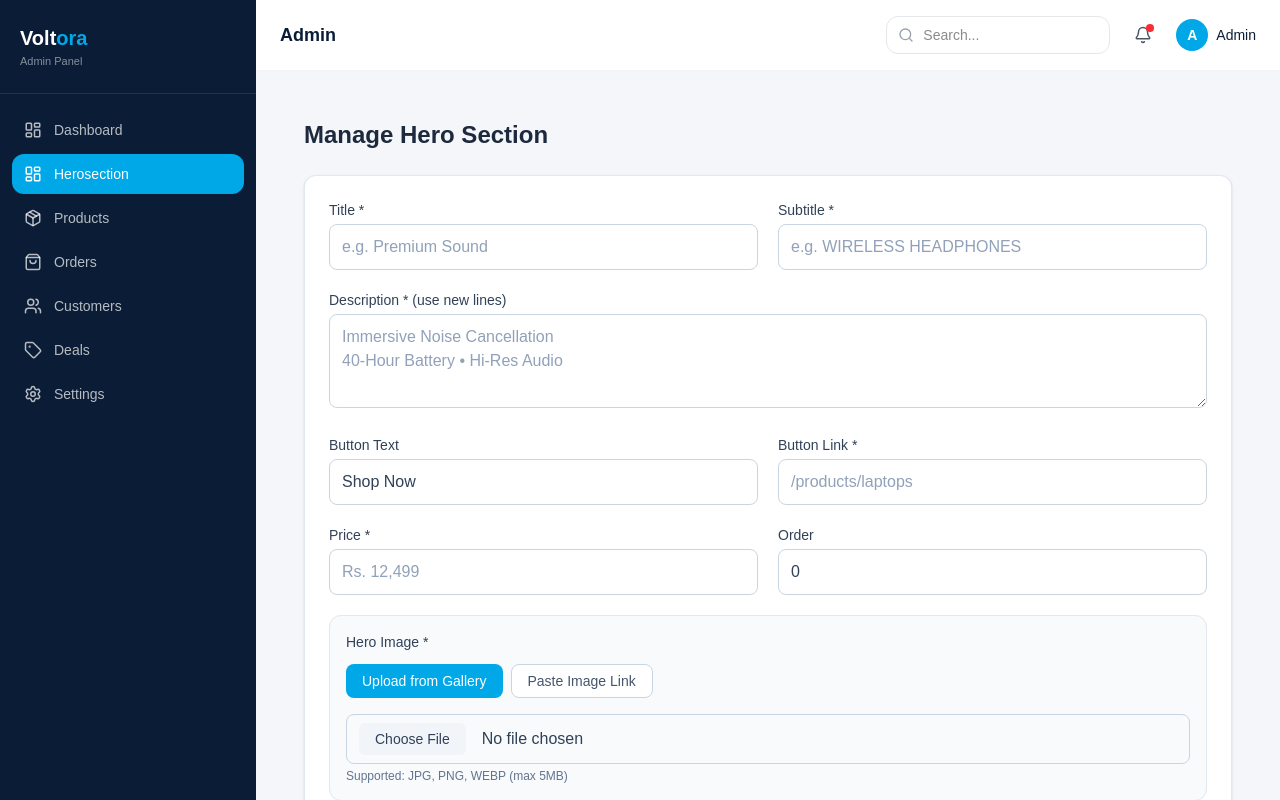
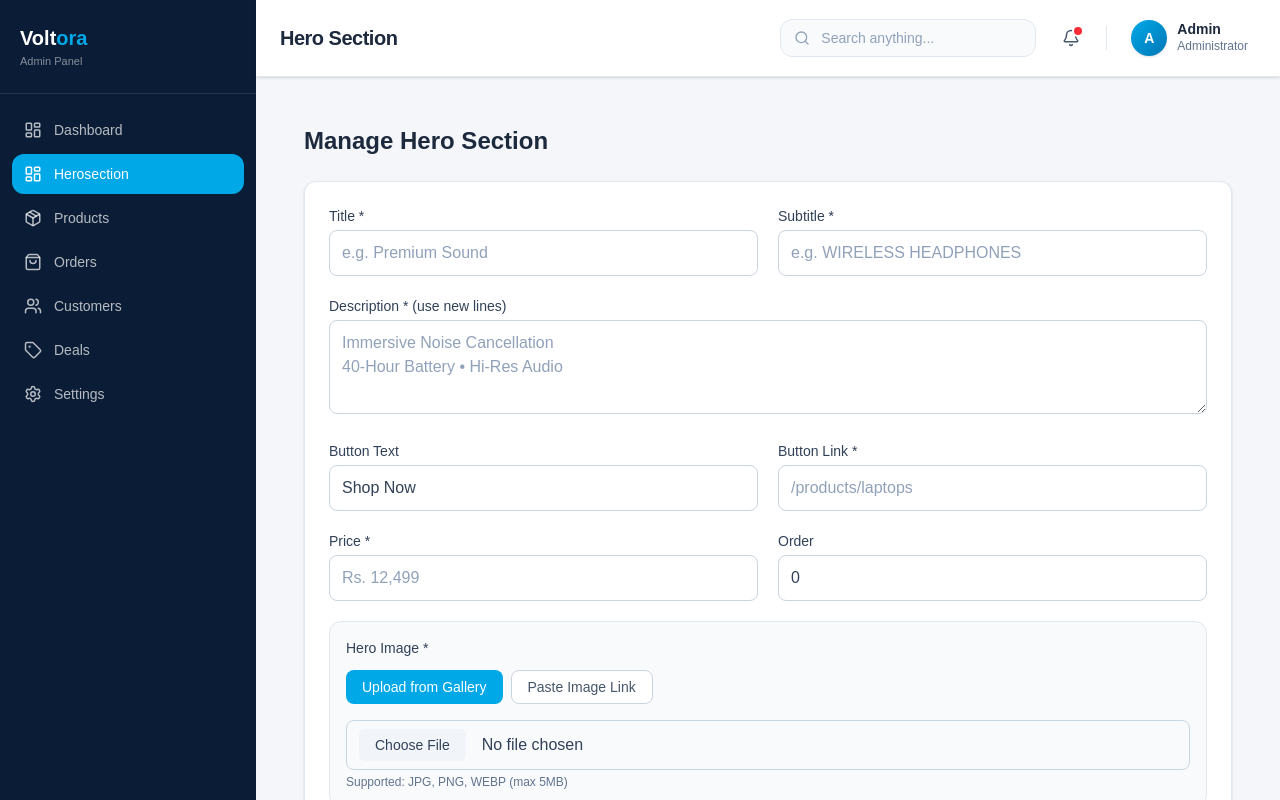
Before and after one commit to Bhumikaa71/Voltora-Frontend, a Next.js app: page /admin/herosection in a window 1280 px wide. Shown: the top 800 px of the page. Built offline with nearby package versions, Linux system fonts and the light colour scheme; no server answers.

Commit message:
designing a topbar

```diff
--- a/components/admincommon/topbar.tsx
+++ b/components/admincommon/topbar.tsx
@@ -1,10 +1,11 @@
 "use client";
 
 import { usePathname } from "next/navigation";
-import { Bell, Search } from "lucide-react";
+import { Bell, Search, Menu } from "lucide-react";
 
 const pageTitles: Record<string, string> = {
   "/admin/dashboard": "Dashboard",
+  "/admin/herosection": "Hero Section",
   "/admin/products": "Products",
   "/admin/orders": "Orders",
   "/admin/customers": "Customers",
@@ -21,37 +22,49 @@ export default function Topbar() {
     )?.[1] || "Admin";
 
   return (
-    <header className="bg-white border-b border-gray-100 px-6 py-4 flex items-center justify-between">
-      <h1 className="text-lg font-semibold text-[#0B1D36]">{title}</h1>
+    <header className="sticky top-0 z-30 bg-white/95 backdrop-blur-md border-b border-slate-200 px-4 sm:px-6 py-3.5 flex items-center justify-between shadow-sm">
+      {/* Left - Page Title */}
+      <div className="flex items-center gap-3">
+        <h1 className="text-xl font-bold text-slate-800 tracking-tight">
+          {title}
+        </h1>
+      </div>
 
-      <div className="flex items-center gap-4">
+      {/* Right - Actions */}
+      <div className="flex items-center gap-3 sm:gap-4">
         {/* Search */}
-        <div className="relative hidden sm:block">
+        <div className="relative hidden md:block">
           <Search
             size={16}
-            className="absolute left-3 top-1/2 -translate-y-1/2 text-gray-400"
+            className="absolute left-3.5 top-1/2 -translate-y-1/2 text-slate-400"
           />
           <input
             type="text"
-            placeholder="Search..."
-            className="pl-9 pr-4 py-2 text-sm border border-gray-200 rounded-xl focus:outline-none focus:border-[#00A8E8] focus:ring-2 focus:ring-[#00A8E8]/15 w-56"
+            placeholder="Search anything..."
+            className="pl-10 pr-4 py-2 text-sm text-slate-700 placeholder:text-slate-400 bg-slate-50 border border-slate-200 rounded-xl focus:outline-none focus:border-[#00A8E8] focus:ring-2 focus:ring-[#00A8E8]/20 focus:bg-white w-64 transition-all"
           />
         </div>
 
         {/* Notification */}
-        <button className="relative p-2 rounded-xl hover:bg-gray-100 transition-colors">
-          <Bell size={18} className="text-gray-600" />
-          <span className="absolute top-1.5 right-1.5 w-2 h-2 bg-red-500 rounded-full" />
+        <button className="relative p-2.5 rounded-xl hover:bg-slate-100 transition-colors group">
+          <Bell size={18} className="text-slate-600 group-hover:text-slate-800" />
+          <span className="absolute top-2 right-2 w-2 h-2 bg-red-500 rounded-full ring-2 ring-white" />
         </button>
 
-        {/* Admin avatar */}
-        <div className="flex items-center gap-2">
-          <div className="w-8 h-8 rounded-full bg-[#00A8E8] flex items-center justify-center text-white text-sm font-semibold">
+        {/* Divider */}
+        <div className="hidden sm:block w-px h-6 bg-slate-200" />
+
+        {/* Admin Avatar */}
+        <div className="flex items-center gap-2.5 cursor-pointer hover:bg-slate-50 rounded-xl px-2 py-1.5 transition-colors">
+          <div className="w-9 h-9 rounded-full bg-gradient-to-br from-[#00A8E8] to-[#0077B6] flex items-center justify-center text-white text-sm font-bold shadow-sm">
             A
           </div>
-          <span className="text-sm font-medium text-[#0B1D36] hidden sm:block">
-            Admin
-          </span>
+          <div className="hidden sm:block">
+            <p className="text-sm font-semibold text-slate-800 leading-none">
+              Admin
+            </p>
+            <p className="text-xs text-slate-500 mt-0.5">Administrator</p>
+          </div>
         </div>
       </div>
     </header>
```
Also changed, not shown: app/admin/(protected)/herosection/page.tsx (+54 -68 lines).
